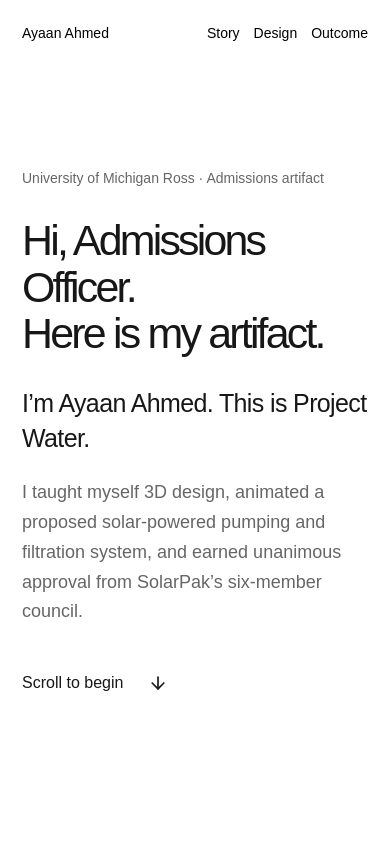
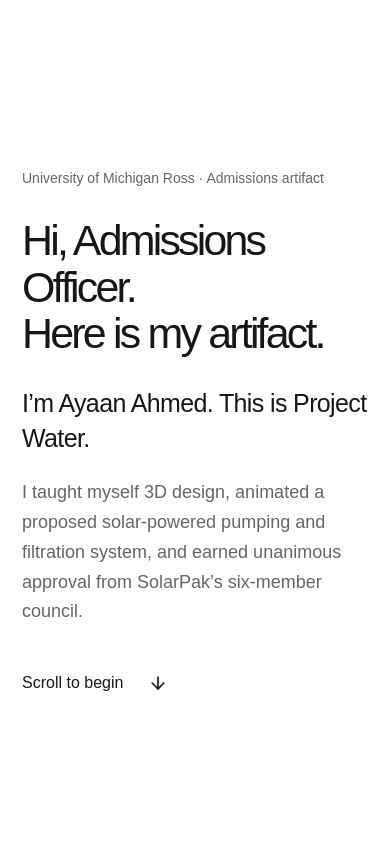
Before and after one commit to ayaanahmed2908009-cloud/umichross, a Next.js app: page / in a window 390 px wide. Shown: the top 844 px of the page. Built offline with nearby package versions, Linux system fonts and the light colour scheme; no server answers.

Commit message:
Remove the top navigation bar

```diff
--- a/src/app/globals.css
+++ b/src/app/globals.css
@@ -2,7 +2,7 @@
 
 :root { --ink: #171717; --muted: #666; --line: #e5e5e5; --diagram-bg: #f7f7f7; }
 * { box-sizing: border-box; }
-html { scroll-behavior: smooth; scroll-padding-top: 82px; }
+html { scroll-behavior: smooth; }
 body { margin: 0; background: #fff; color: var(--ink); font-family: Arial, 'Helvetica Neue', sans-serif; -webkit-font-smoothing: antialiased; }
 button, input, select { font: inherit; }
 button { cursor: pointer; color: inherit; background: none; border: 0; }
@@ -21,11 +21,6 @@ img { display: block; height: auto; max-width: 100%; }
 .skip-link { position: fixed; top: -100px; left: 20px; z-index: 80; background: #111; color: #fff; padding: 14px; }
 .skip-link:focus { top: 12px; }
 /* Native document scrolling: no page gates, scroll snapping, or pinned chapters. */
-.story-navigation { position: fixed; top: 0; left: 0; right: 0; z-index: 30; color: #fff; mix-blend-mode: difference; }
-.story-navigation > div { height: 78px; display: flex; align-items: center; justify-content: space-between; gap: 24px; }
-.story-author { font-size: 16px; white-space: nowrap; }
-.story-navigation nav { display: flex; gap: 28px; align-items: center; font-size: 16px; }
-.story-navigation a { display: inline-flex; min-height: 44px; align-items: center; }
 .story-chapter { min-height: 100svh; display: flex; align-items: center; background: #fff; color: #171717; }
 .chapter-content { padding-block: 135px 110px; }
 .chapter-copy { max-width: 850px; }
@@ -212,11 +207,7 @@ h2 { font-size: clamp(46px, 5.5vw, 76px); line-height: 1.08; letter-spacing: -.0
   .stats > div > span { font-size: 18px; }
 }
 @media (max-width: 600px) {
-  html { scroll-padding-top: 70px; }
   .page-width { width: calc(100% - 44px); }
-  .story-navigation > div { height: 66px; gap: 16px; }
-  .story-author { font-size: 14px; }
-  .story-navigation nav { gap: 14px; font-size: 14px; }
   .chapter-content { padding-block: 110px 80px; }
   .chapter-eyebrow { font-size: 14px; margin-bottom: 28px; }
   .chapter-copy h1 { font-size: clamp(40px, 11vw, 62px); line-height: 1.08; }
--- a/src/components/ProjectWater.tsx
+++ b/src/components/ProjectWater.tsx
@@ -35,12 +35,6 @@ export default function ProjectWater() {
 
   return <div ref={root} className="scrolling-story">
     <a className="skip-link" href="#main">Skip to content</a>
-    <header className="story-navigation">
-      <div className="page-width">
-        <a className="story-author" href="#welcome">Ayaan Ahmed</a>
-        <nav aria-label="Story navigation"><a href="#origin">Story</a><a href="#design">Design</a><a href="#outcome">Outcome</a></nav>
-      </div>
-    </header>
     <main id="main">
       <StoryChapter id="welcome" className="welcome-section">
         <div className="chapter-copy welcome-copy">
```
Also changed, not shown: 2 other files (tests, documents, lock files or other folders).
